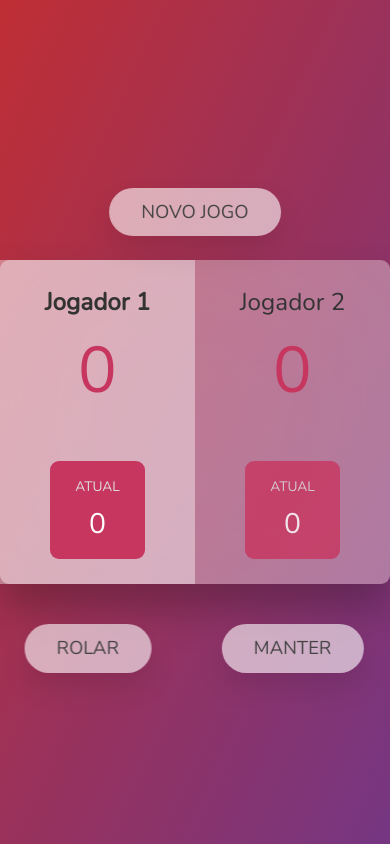
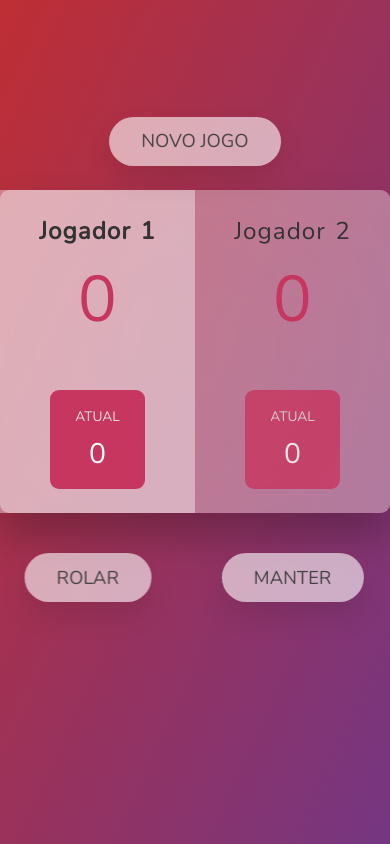
Before and after one commit to nexola/pig-game, a plain HTML site: page index.html in a window 390 px wide. Drawn offline with nearby package versions, Linux system fonts and the light colour scheme.

Commit message:
Tela principal mais próxima do topo em dispositivos moveis

```diff
--- a/style.css
+++ b/style.css
@@ -172,16 +172,19 @@ main {
   .name {
     font-size: 3rem;
     text-transform: capitalize;
-    letter-spacing: 0;
-    word-spacing: 0;
   }
 }
 
 @media (max-width: 500px) {
+  body {
+    align-items: initial;
+  }
+
   main {
     width: 50rem;
     height: 40rem;
     overflow: initial;
+    margin-top: 23.5rem;
   }
 
   .player {
```
